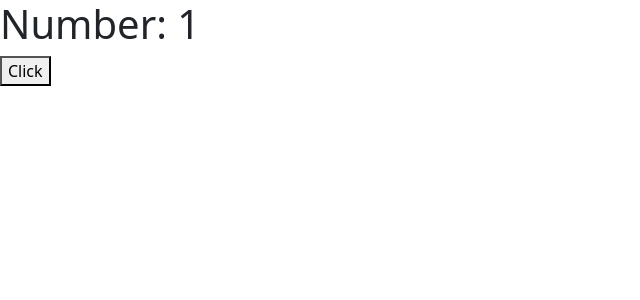
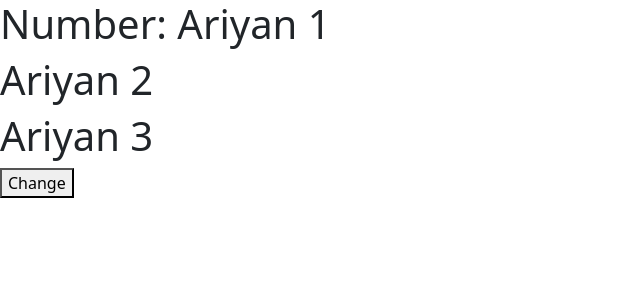
Before and after one commit to daniel-vnd/ReactFundamentals, a React (Vite) app: page / in a window 1280 px wide. Shown: the top 300 px of the page, without its empty margins (0-640 px from the left). Built offline with nearby package versions, Linux system fonts and the light colour scheme.

Commit message:
41. [Hook] useState - working with imutable object

```diff
--- a/src/App.jsx
+++ b/src/App.jsx
@@ -1,18 +1,44 @@
 import { useState } from 'react';
 
-// 41. [Hook] useState - understand inside
+// 42. [Hook] useState - working with imutable object
 
 const App = () => {
-	const [number, setNumber] = useState(1);
 
-	const changeNumber = () => {
-		setNumber(number + 1);
+	const [myObj, setMyObj] = useState({
+		key1: "Ariyan 1",
+		key2: "Ariyan 2",
+		key3: "Ariyan 3",
+	});
+
+	const change = () => {
+		// Update all the object values
+		setMyObj({
+			key1: "Kazi Ariyan 1",
+			key2: "Kazi Ariyan 2",
+			key3: "Kazi Ariyan 3",
+
+		});
+
+		// Update a specific key of the object
+		setMyObj(previousObj => ({
+			 ...previousObj,
+			 key1: "hi how are you"
+		}));
+
+		// Update multiple keys of the object
+		setMyObj(previousObj => ({
+			 ...previousObj,
+			 key1: "hi how are you",
+			 key2: "what is your name"
+		}));
 	}
 
 	return (
 		<div>
-			<h1>Number: {number}</h1>
-			<button onClick={changeNumber}>Click</button>
+			<h1>Number: {myObj.key1}</h1>
+			<h1>{myObj.key2}</h1>
+			<h1>{myObj.key3}</h1>
+			<button onClick={change}>Change</button>
 		</div>
 	)
 };
```
